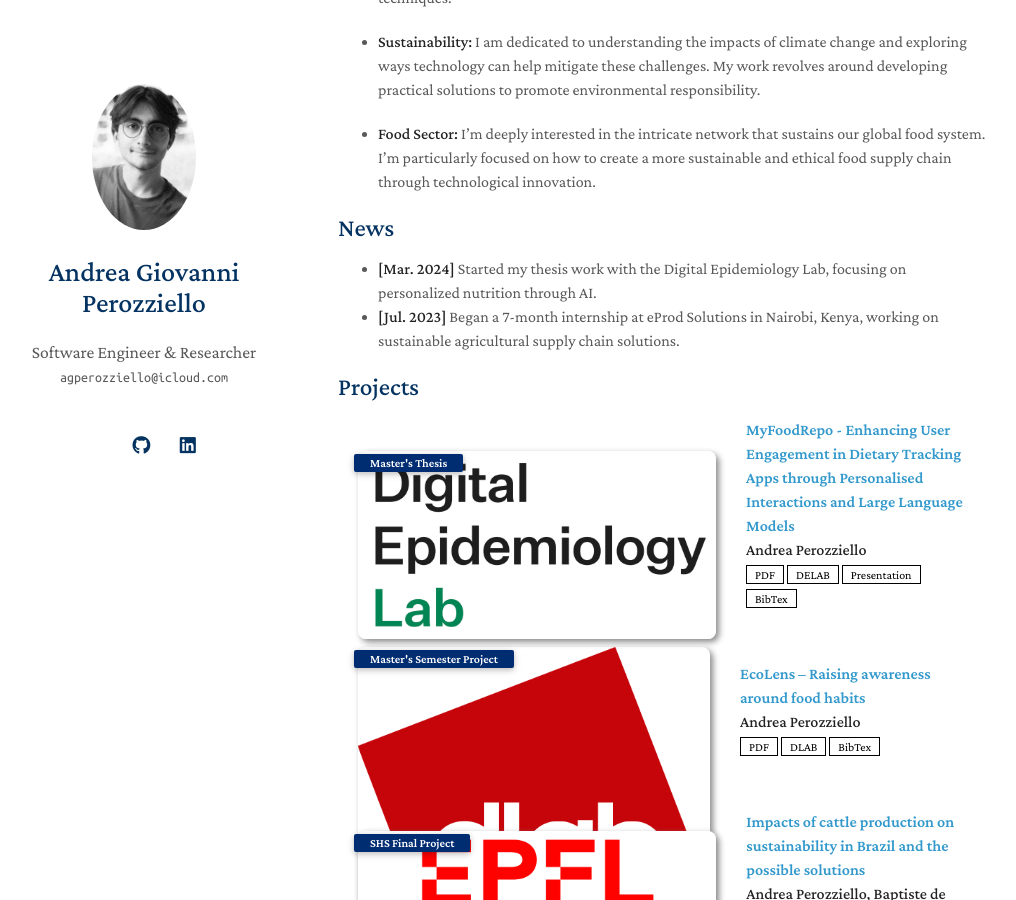
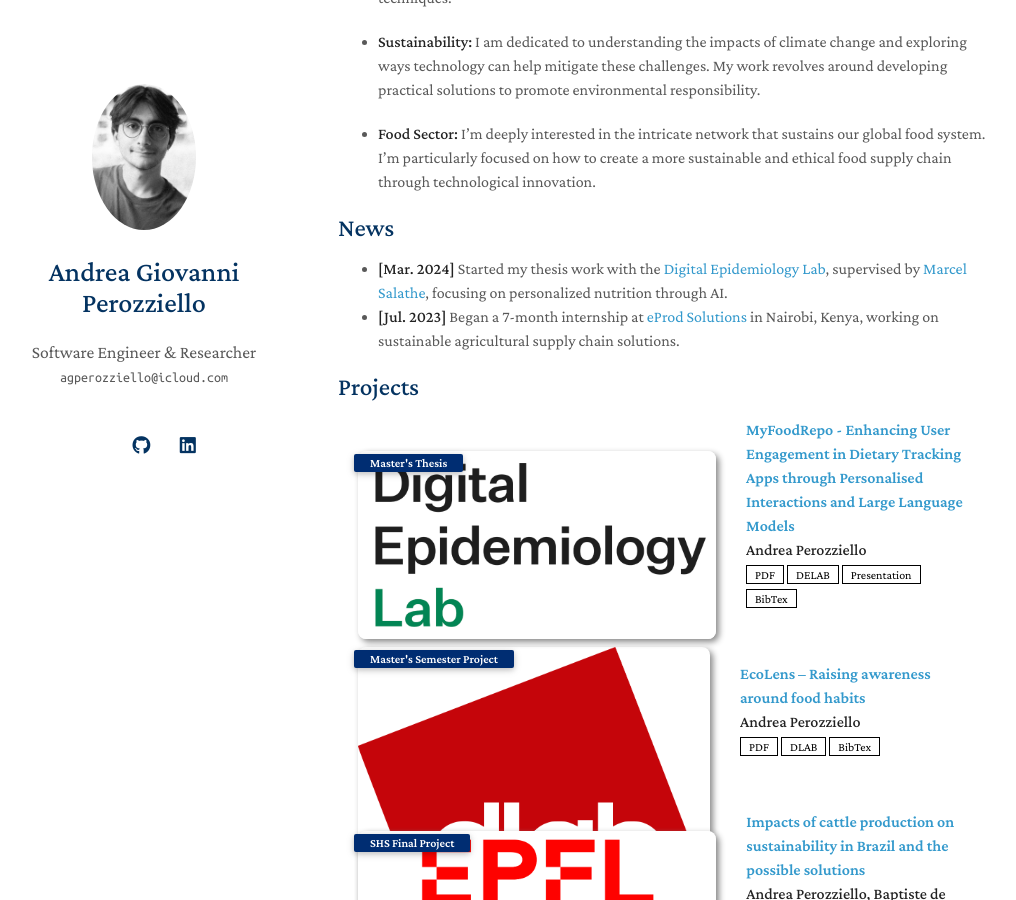
Before and after one commit to peroza/peroza.io, a Jekyll site: the page built from index.md, in a window 1280 px wide and 900 px high, scrolled down 397 px. Shown: the whole window, without its empty margins (132-1148 px from the left). Built offline with Jekyll 4.4.1, drawn with Linux system fonts in a browser that asks for light colours; a style sheet for code colours, icons or effects is not loaded; our own code applies the rules of GitHub Pages for plain Markdown files.

Commit message:
Added Hyperlinks

```diff
--- a/index.md
+++ b/index.md
@@ -24,8 +24,8 @@ I am passionate about leveraging technology to drive positive environmental chan
 
 ## News
 
-- **[Mar. 2024]** Started my thesis work with the Digital Epidemiology Lab, focusing on personalized nutrition through AI.
-- **[Jul. 2023]** Began a 7-month internship at eProd Solutions in Nairobi, Kenya, working on sustainable agricultural supply chain solutions.
+- **[Mar. 2024]** Started my thesis work with the [Digital Epidemiology Lab](https://www.digitalepidemiologylab.org/), supervised by [Marcel Salathe](https://people.epfl.ch/marcel.salathe?lang=en), focusing on personalized nutrition through AI.
+- **[Jul. 2023]** Began a 7-month internship at [eProd Solutions](https://www.eprod-solutions.com/) in Nairobi, Kenya, working on sustainable agricultural supply chain solutions.
 
 
 {% include_relative _includes/projects.md %}
```
